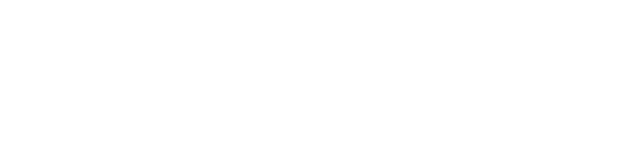
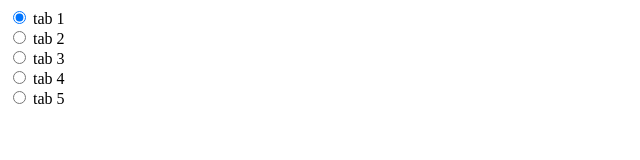
Before and after one commit to 45514118/cssBayan, a plain HTML site: page cssBayan/index.html in a window 1280 px wide. Shown: the whole page, without its empty margins (0-640 px from the left). Drawn offline with Linux system fonts and the light colour scheme.

Commit message:
feat: add basic layout for accordion (Sat, Mar 11, 7:50:59 AM)

```diff
--- a/cssBayan/index.html
+++ b/cssBayan/index.html
@@ -5,11 +5,28 @@
     <meta charset="UTF-8">
     <meta http-equiv="X-UA-Compatible" content="IE=edge">
     <meta name="viewport" content="width=device-width, initial-scale=1.0">
-    <title>Document</title>
+    <title>CSS Bayan</title>
+    <link rel="stylesheet" href="./style.css">
 </head>
 
 <body>
-
+    <div class="accordion-container">
+        <input type="radio" name="tab" id="tab-1" checked>
+        <label for="tab-1">tab 1</label>
+        <div class="tab-container"></div>
+        <input type="radio" name="tab" id="tab-2">
+        <label for="tab-2">tab 2</label>
+        <div class="tab-container"></div>
+        <input type="radio" name="tab" id="tab-3">
+        <label for="tab-3">tab 3</label>
+        <div class="tab-container"></div>
+        <input type="radio" name="tab" id="tab-4">
+        <label for="tab-4">tab 4</label>
+        <div class="tab-container"></div>
+        <input type="radio" name="tab" id="tab-5">
+        <label for="tab-5">tab 5</label>
+        <div class="tab-container"></div>
+    </div>
 </body>
 
 </html>
```
